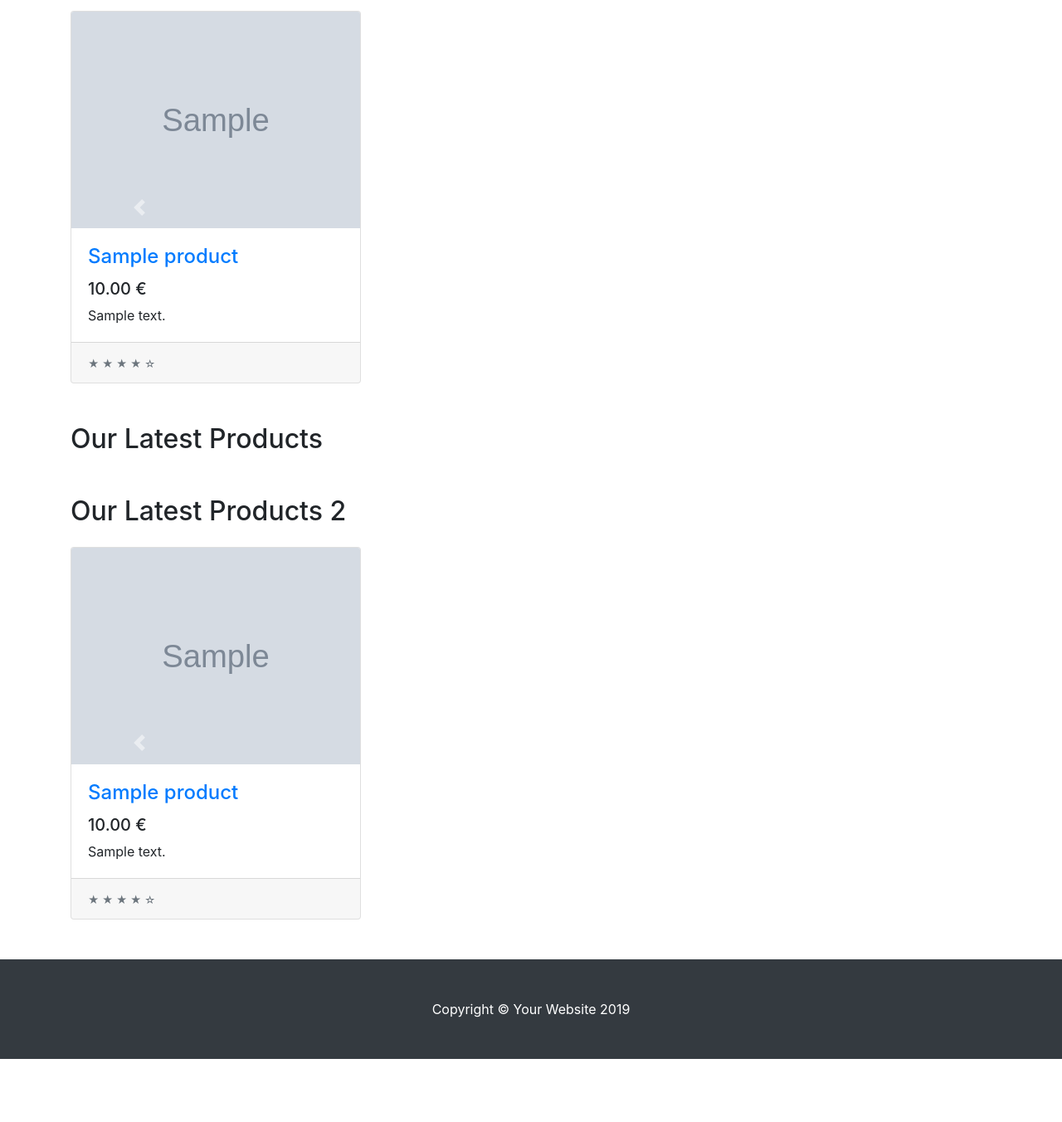
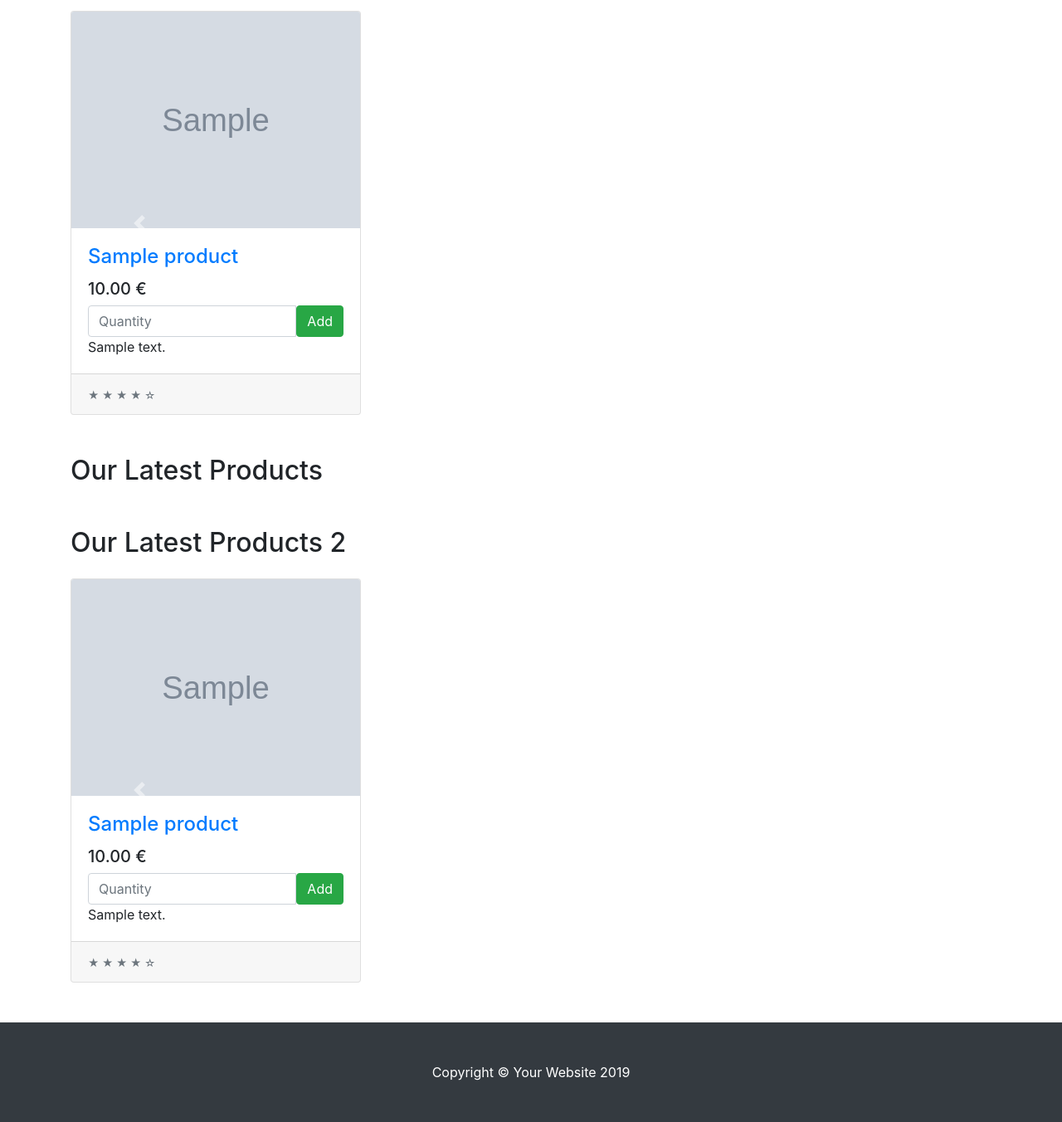
Before and after one commit to augelloantonio/buyit, a Django app: page / in a window 1280 px wide. Shown: the part 905-2257 px from the top of the page at 83% size. Before the commit the page ends 2181 px from the top, so only its background shows below. Run offline with Django 3.2, Linux system fonts and the light colour scheme; tables that the repository leaves empty hold one stand-in row (values such as "Sample post"); grey boxes marked "Sample" are stand-in pictures; some libraries are stand-ins or nearby versions.

Commit message:
added add to chart btn to the cards

```diff
--- a/templates/index.html
+++ b/templates/index.html
@@ -59,6 +59,18 @@
                                             <a href="{% url 'product_detail' product.id %}">{{ product.name }}</a>
                                         </h4>
                                         <h5>{{ product.price }} €</h5>
+                                        <div>
+                                            <form method="post" action="{% url 'add_to_cart' product.id %}">
+                                                {% csrf_token %}
+                                                <div class="input-group">
+                                                    <input name="quantity" type="number" min="1" max="999"
+                                                        class="form-control" placeholder="Quantity">
+                                                    <span class="input-group-btn">
+                                                        <button class="btn btn-success" type="submit">Add</button>
+                                                    </span>
+                                                </div>
+                                            </form>
+                                        </div>
                                         <p class="card-text">{{ product.description }}</p>
                                     </div>
                                     <div class="card-footer">
@@ -121,6 +133,18 @@
                                             <a href="{% url 'product_detail' product.id %}">{{ product.name }}</a>
                                         </h4>
                                         <h5>{{ product.price }} €</h5>
+                                        <div>
+                                            <form method="post" action="{% url 'add_to_cart' product.id %}">
+                                                {% csrf_token %}
+                                                <div class="input-group">
+                                                    <input name="quantity" type="number" min="1" max="999"
+                                                        class="form-control" placeholder="Quantity">
+                                                    <span class="input-group-btn">
+                                                        <button class="btn btn-success" type="submit">Add</button>
+                                                    </span>
+                                                </div>
+                                            </form>
+                                        </div>
                                         <p class="card-text">{{ product.description }}</p>
                                     </div>
                                     <div class="card-footer">
@@ -180,6 +204,18 @@
                                             <a href="{% url 'product_detail' product.id %}">{{ product.name }}</a>
                                         </h4>
                                         <h5>{{ product.price }} €</h5>
+                                        <div>
+                                            <form method="post" action="{% url 'add_to_cart' product.id %}">
+                                                {% csrf_token %}
+                                                <div class="input-group">
+                                                    <input name="quantity" type="number" min="1" max="999"
+                                                        class="form-control" placeholder="Quantity">
+                                                    <span class="input-group-btn">
+                                                        <button class="btn btn-success" type="submit">Add</button>
+                                                    </span>
+                                                </div>
+                                            </form>
+                                        </div>
                                         <p class="card-text">{{ product.description }}</p>
                                     </div>
                                     <div class="card-footer">
```
